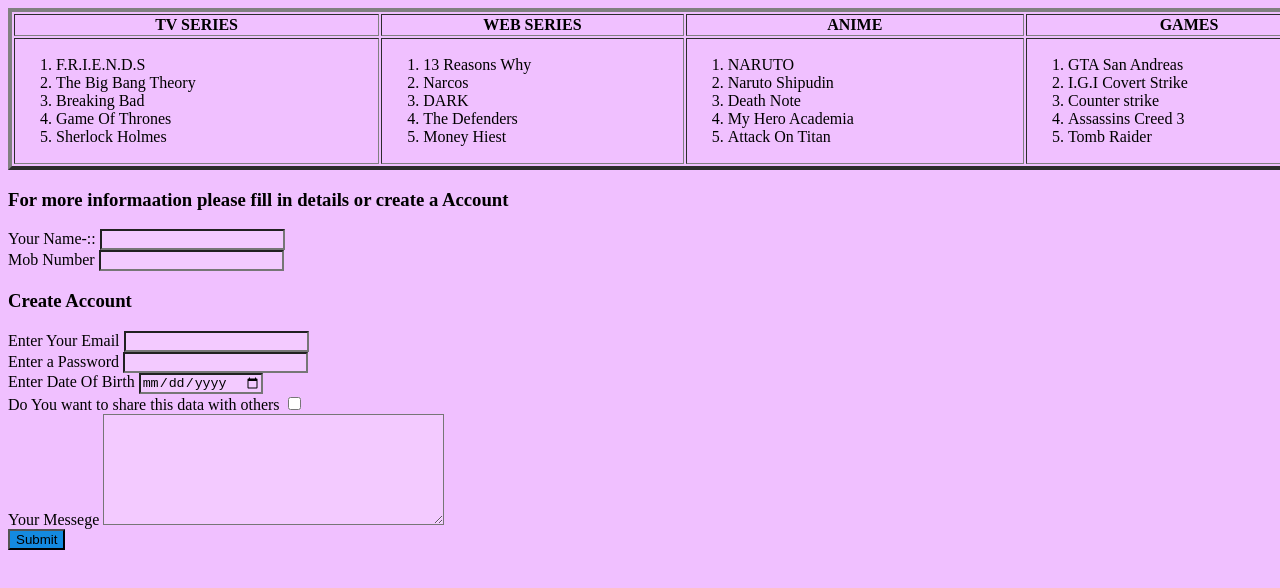
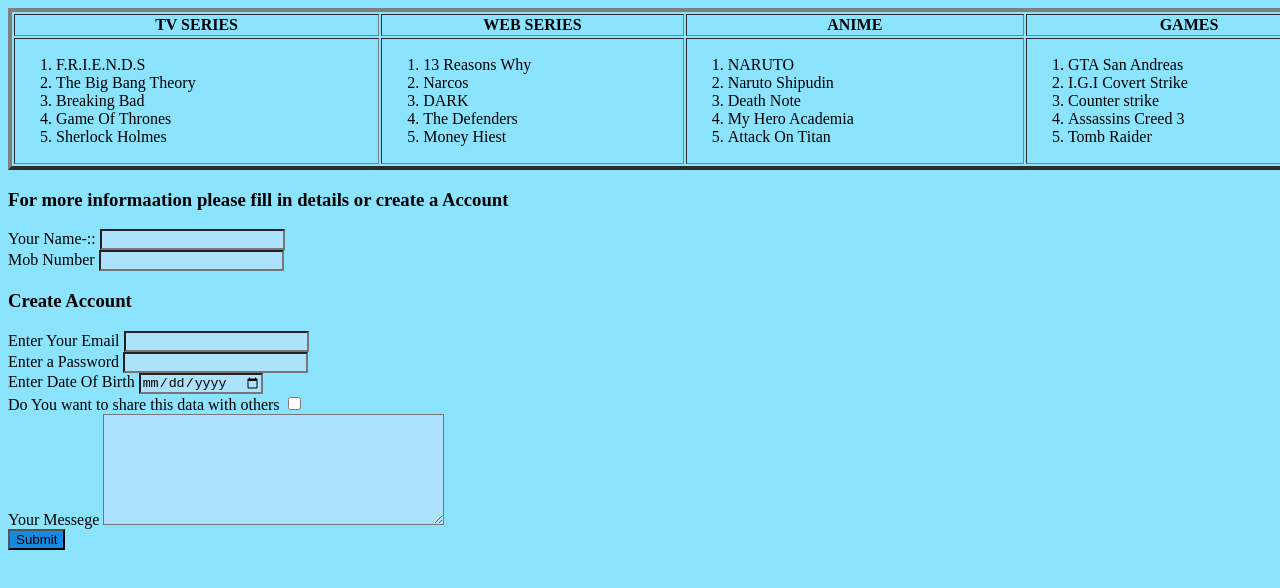
Before and after one commit to Ingenuity07/Curriculum-Vitae, a plain HTML site: page favourets.html in a window 1280 px wide. Shown: the top 588 px of the page. Drawn offline with Linux system fonts and the light colour scheme.

Commit message:
Update favourets.html

```diff
--- a/favourets.html
+++ b/favourets.html
@@ -6,7 +6,7 @@
     <title>favourites</title>
 </head>
 
-<body style="background-color: rgba(235, 168, 255, 0.72)">
+<body style="background-color: rgb(140, 227, 253)">
     <table border="4" border-collapse: collapse width="1350" :hieght="1720">
         <tr frame>
 
```
